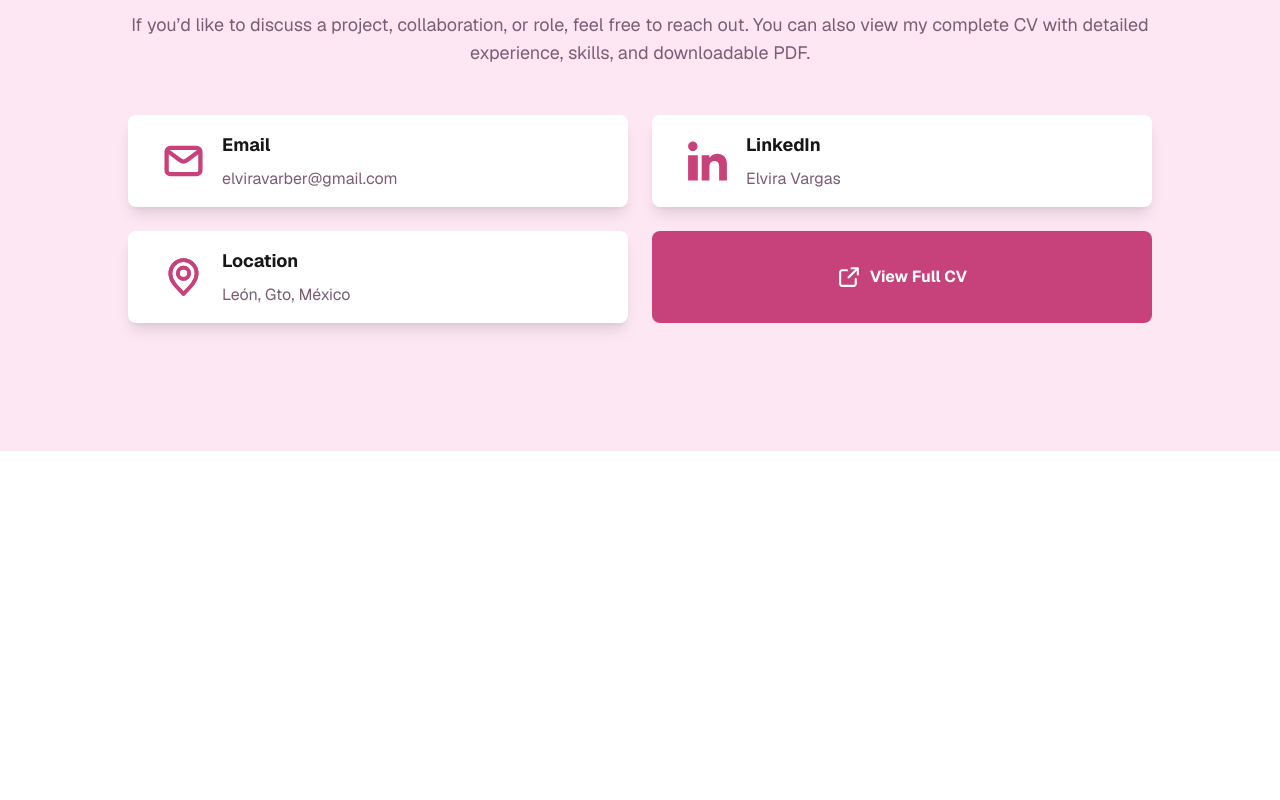
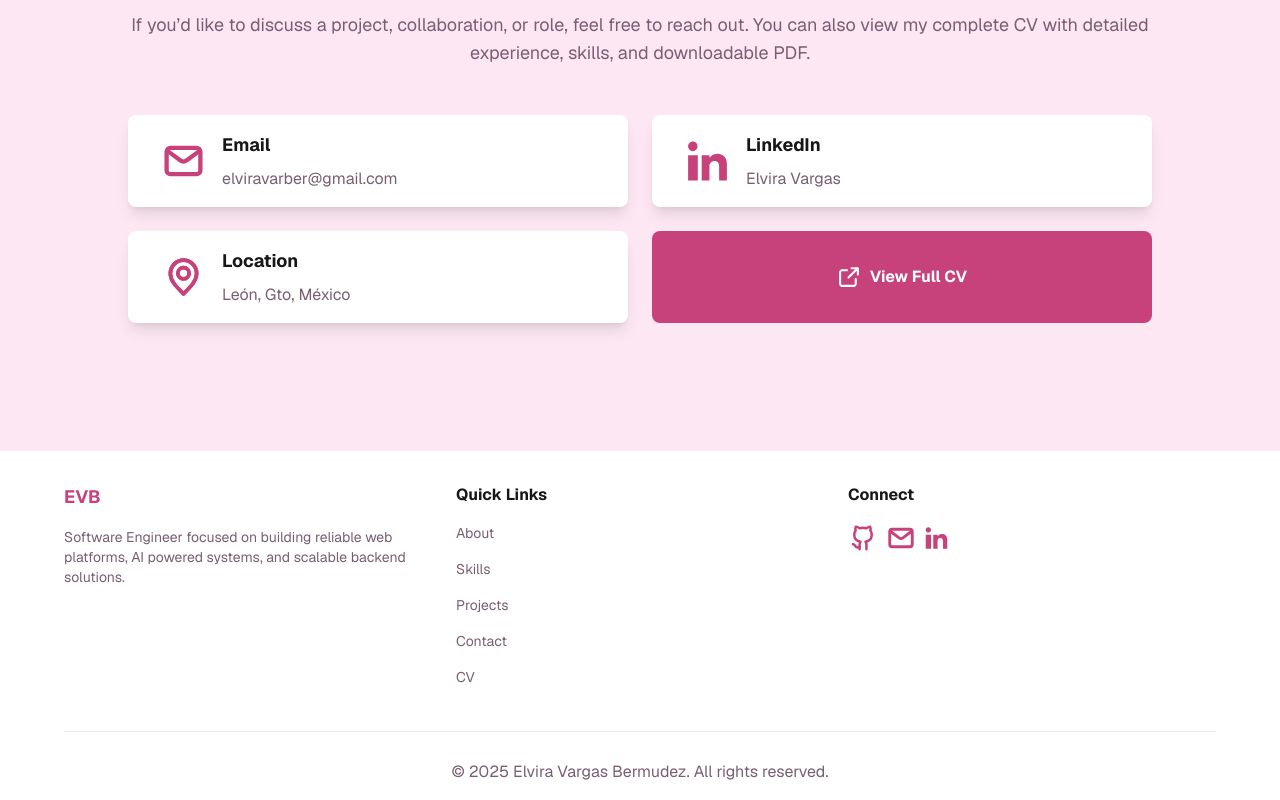
Before and after one commit to ElviraVargas7/portfolio, a Next.js app: page / in a window 1280 px wide. Shown: the part 3332-4132 px from the top of the page. Before the commit the page ends 3783 px from the top, so only its background shows below. Built offline with nearby package versions, Linux system fonts and the light colour scheme.

Commit message:
adding basic footer

```diff
--- a/app/page.tsx
+++ b/app/page.tsx
@@ -1,19 +1,24 @@
 import AboutMe from "@/components/AboutMe/AboutMe";
 import Contact from "@/components/Contact/Contact";
+import Footer from "@/components/Footer/Footer";
 import Hero from "@/components/Hero/Hero";
 import Projects from "@/components/Projects/Projects";
 import SkillsTechStack from "@/components/SkillsTechStack/SkillsTechStack";
 
 export default function Home() {
   return (
-    <div className="flex min-h-screen items-center justify-center bg-[#fce7f3] dark:bg-[#400827] font-sans">
-      <main className="flex gap-28 min-h-screen w-full max-w-6xl flex-col items-center justify-between py-32 px-16 bg-[#fce7f3] dark:bg-[#400827] sm:items-start">
+    <div className="min-h-screen bg-[#fce7f3] dark:bg-[#400827] font-sans">
+      <main className="mx-auto flex max-w-6xl flex-col items-center gap-28 py-32 px-16 sm:items-start">
         <Hero />
         <AboutMe />
         <SkillsTechStack />
         <Projects />
         <Contact />
       </main>
+
+      <footer className="w-full">
+        <Footer />
+      </footer>
     </div>
   );
 }
--- /dev/null
+++ b/components/Footer/Footer.jsx
@@ -0,0 +1,60 @@
+import Image from "next/image";
+
+const Footer = () => {
+    return (
+        <div className="flex flex-col gap-3 bg-white px-4 md:px-16">
+            <div className="py-8 grid grid-cols-1 md:grid-cols-3 gap-6 text-start">
+                <div className="flex flex-col gap-4">
+                    <p className="text-[#c7417b] font-bold text-lg">EVB</p>
+                    <p className="text-[#7a5e73] text-sm">Software Engineer focused on building reliable web platforms, AI powered systems, and scalable backend solutions.</p>
+                </div>
+
+                <div className="flex flex-col gap-4">
+                    <p className="font-bold">Quick Links</p>
+                    <p className="text-[#7a5e73] text-sm">About</p>
+                    <p className="text-[#7a5e73] text-sm">Skills</p>
+                    <p className="text-[#7a5e73] text-sm">Projects</p>
+                    <p className="text-[#7a5e73] text-sm">Contact</p>
+                    <p className="text-[#7a5e73] text-sm">CV</p>
+                </div>
+
+                <div className="flex flex-col gap-4">
+                    <p className="font-bold">Connect</p>
+                    <div className="flex flex-row gap-2">
+                        <Image
+                        src="/icons/github-pink.svg"
+                        alt="Github logo"
+                        width={30}
+                        height={10}
+                        priority
+                        />
+                        <Image
+                        src="/icons/email-pink.svg"
+                        alt="Email logo"
+                        width={30}
+                        height={10}
+                        priority
+                        />
+                        <Image
+                        src="/icons/linkedin-pink.svg"
+                        alt="LinkedIn icon"
+                        width={25}
+                        height={10}
+                        priority
+                        />
+                    </div>
+                </div>
+            </div>
+
+            <div className="text-gray-200">
+                <hr />
+            </div>
+
+            <div className="py-4 text-center">
+                <p className="text-[#7a5e73]">© 2025 Elvira Vargas Bermudez. All rights reserved.</p>
+            </div>
+        </div>
+    )
+}
+
+export default Footer;
```
